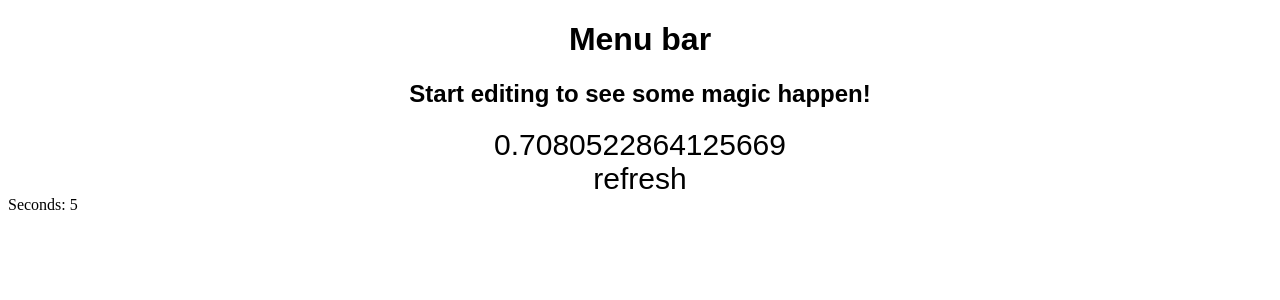
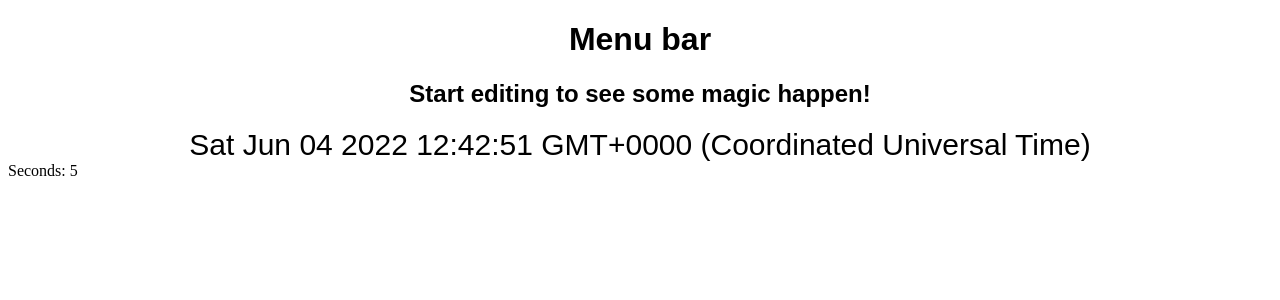
Before and after one commit to kouml/react-typescript-example, a React (Create React App) app: page / in a window 1280 px wide. Shown: the top 300 px of the page. Built offline with nearby package versions, Linux system fonts and the light colour scheme.

Commit message:
time display

```diff
--- a/src/Card.tsx
+++ b/src/Card.tsx
@@ -1,58 +1,17 @@
-import React from "react";
+import { useState, useEffect } from "react";
 
-export class Card extends React.Component {
-  constructor(props) {
-    super(props);
-    this.state = {
-      seconds: 0,
-      vocab: "単語例",
-      example: "例文",
-      answer: "答え例",
-      answer_example: "答え例文"
-    };
-  }
-
-  getCSV() {
-    var res = new XMLHttpRequest();
-    res.open("get", "./sample.csv", true);
-    res.send(null);
-    var text: string = "test";
-    return text;
-  }
-
-  tick() {
-    this.setState((state) => ({
-      seconds: state.seconds + 1
-    }));
-  }
-
-  tack() {
-    var random = Math.random();
-    this.setState((vocab, example, answer, answer_example) => ({
-      vocab: random,
-      example: "refresh",
-      answer: "refresh",
-      answer_example: "refresh"
-    }));
-  }
-
-  componentDidMount() {
-    // var text = this.getCSV();
-    this.interval = setInterval(() => this.tack(), 2000);
-  }
-
-  componentWillUnmount() {
-    clearInterval(this.interval);
-  }
-
-  render() {
-    return (
-      <div className="CardContainer">
-        <div className="FrontCardDisplay">{this.state.vocab}</div>
-        <div className="FrontCardExDisplay">{this.state.example}</div>
-        <div className="BackCardDisplay">{this.state.answer}</div>
-        <div className="BackCardExDisplay">{this.state.answer_example}</div>
-      </div>
-    );
-  }
+export function Card() {
+  const [now, setNow] = useState(new Date());
+  useEffect(
+    function () {
+      const intervalId = setInterval(function () {
+        setNow(new Date());
+      }, 1000);
+      return function () {
+        clearInterval(intervalId);
+      };
+    },
+    [now]
+  );
+  return <div className="CardContainer">{now.toString()}</div>;
 }
--- a/src/index.tsx
+++ b/src/index.tsx
@@ -19,12 +19,7 @@ const card = ReactDOMClient.createRoot(cardElement);
 
 card.render(
   <StrictMode>
-    <Card
-      vocab={"単語"}
-      example={"例文"}
-      answer={"答え"}
-      answer_example={"例文2"}
-    />
+    <Card />
   </StrictMode>
 );
 card.render(
```
